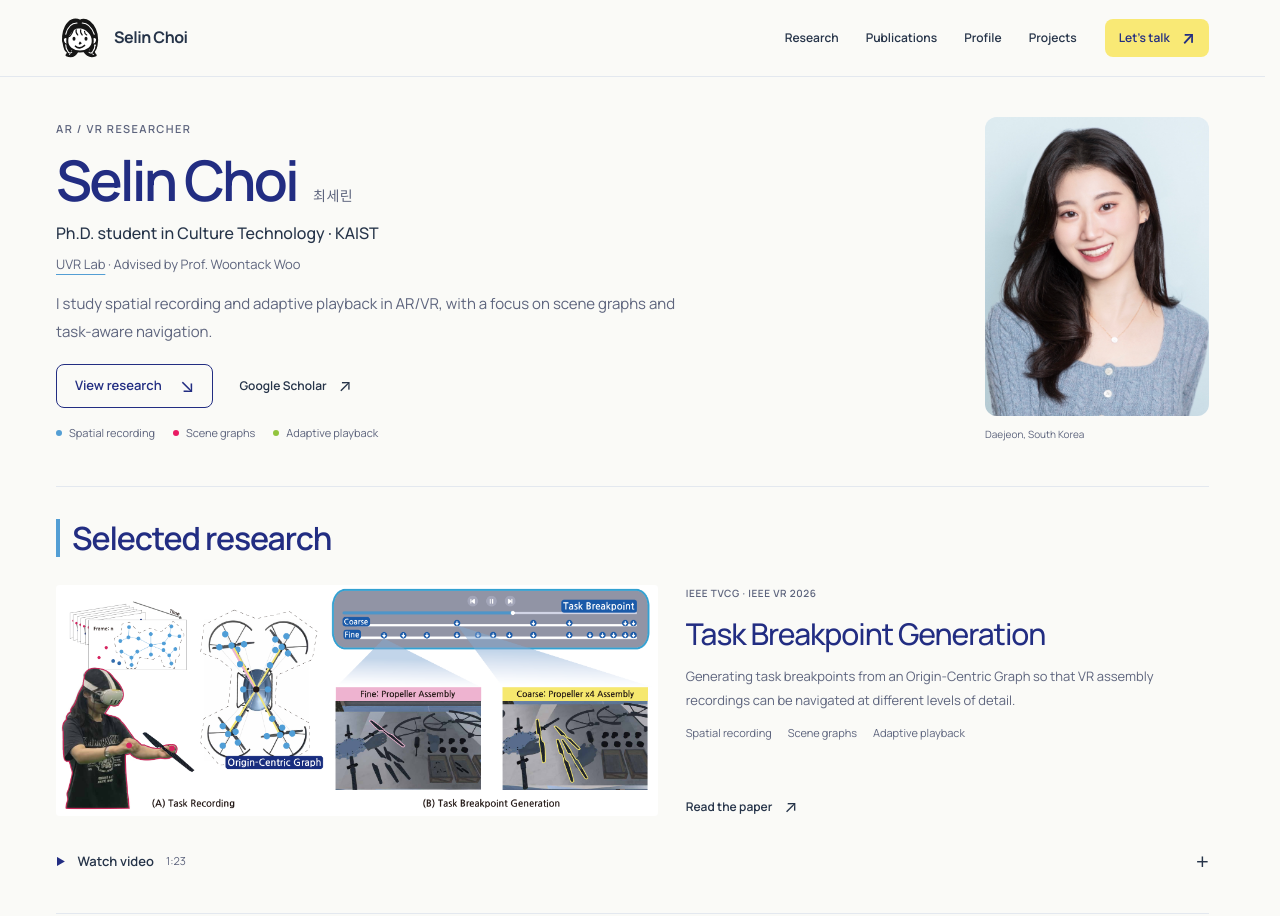
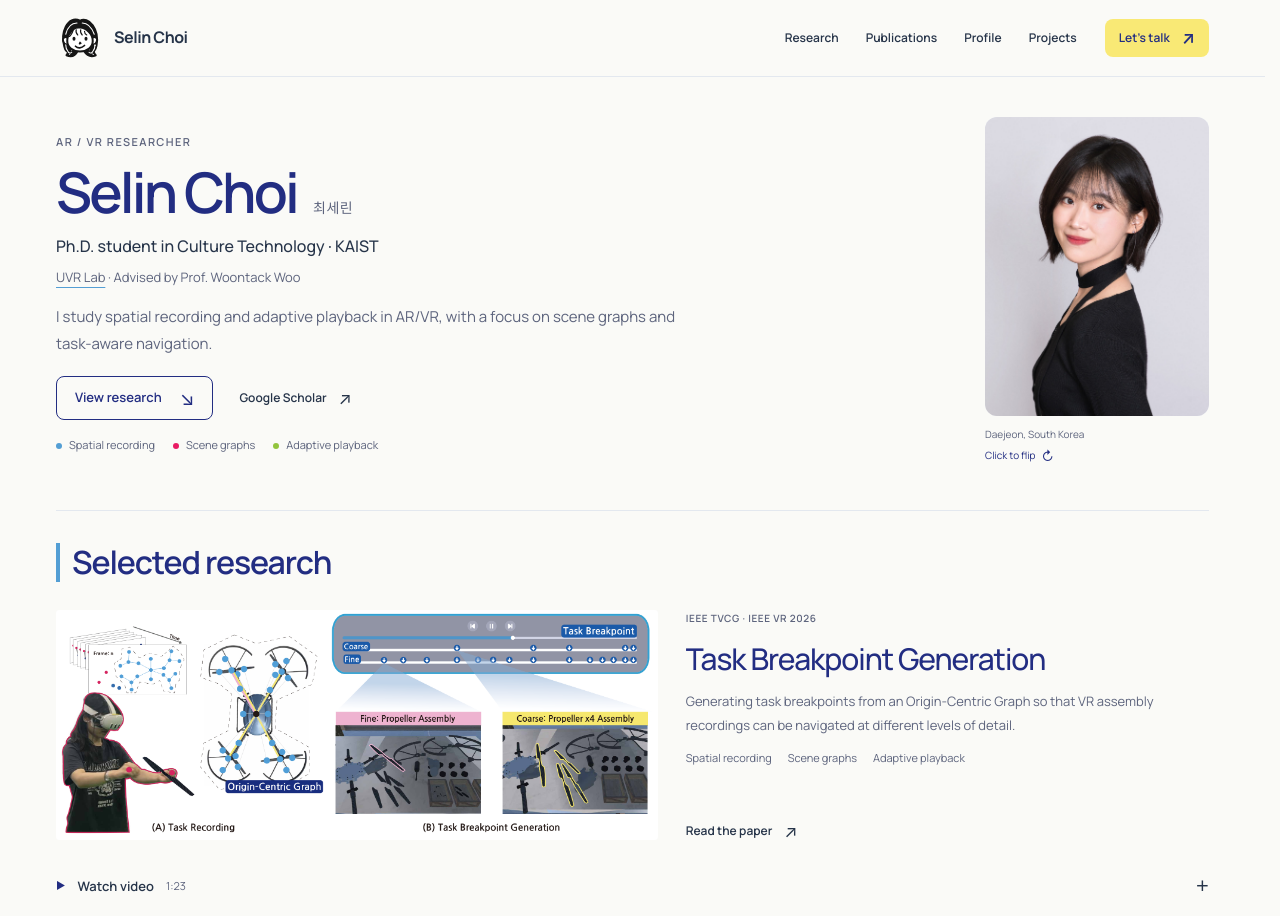
Before and after one commit to seriiin/seriiin.github.io, a website: page index.html in a window 1280 px wide. Shown: the top 916 px of the page. Drawn offline with Linux system fonts and the light colour scheme.

Commit message:
Add new default portrait with click-to-flip alternate photo

```diff
--- a/index.html
+++ b/index.html
@@ -66,10 +66,13 @@
         <div class="research-tags" aria-label="Research interests"><span>Spatial recording</span><span>Scene graphs</span><span>Adaptive playback</span></div>
       </div>
       <figure class="portrait-block">
-        <div class="portrait-frame">
-          <img class="portrait" src="assets/selin-choi.jpg" width="1245" height="1660" alt="Portrait of Selin Choi" fetchpriority="high">
-        </div>
-        <figcaption>Daejeon, South Korea</figcaption>
+        <button class="portrait-frame portrait-flip" type="button" aria-label="Show alternate portrait of Selin Choi" aria-pressed="false" aria-describedby="portrait-hint" disabled>
+          <span class="portrait-card">
+            <span class="portrait-face portrait-front" aria-hidden="false"><img class="portrait" src="assets/selin-choi-studio.jpg" width="1000" height="1250" alt="Selin Choi with short hair, wearing a black top" fetchpriority="high"></span>
+            <span class="portrait-face portrait-back" aria-hidden="true"><img class="portrait" src="assets/selin-choi.jpg" width="1245" height="1660" alt="Selin Choi with long hair, wearing a blue cardigan" loading="lazy" decoding="async"></span>
+          </span>
+        </button>
+        <figcaption>Daejeon, South Korea<span class="portrait-hint" id="portrait-hint" hidden>Click to flip <span aria-hidden="true">↻</span></span></figcaption>
       </figure>
     </section>
 
--- a/main.js
+++ b/main.js
@@ -94,6 +94,21 @@ if ("IntersectionObserver" in window) {
 const year = document.querySelector("#copyright-year");
 if (year) year.textContent = String(new Date().getFullYear());
 
+const portraitFlip = document.querySelector(".portrait-flip");
+const portraitFront = document.querySelector(".portrait-front");
+const portraitBack = document.querySelector(".portrait-back");
+const portraitHint = document.querySelector("#portrait-hint");
+if (portraitFlip && portraitFront && portraitBack) {
+  portraitFlip.addEventListener("click", () => {
+    const showAlternate = portraitFlip.getAttribute("aria-pressed") !== "true";
+    portraitFlip.setAttribute("aria-pressed", String(showAlternate));
+    portraitFront.setAttribute("aria-hidden", String(showAlternate));
+    portraitBack.setAttribute("aria-hidden", String(!showAlternate));
+  });
+  portraitFlip.disabled = false;
+  if (portraitHint) portraitHint.hidden = false;
+}
+
 const videoPanels = [...document.querySelectorAll(".research-video")];
 const portfolioVideos = [...document.querySelectorAll("video")];
 videoPanels.forEach((panel) => {
--- a/styles.css
+++ b/styles.css
@@ -62,6 +62,15 @@ h1 { margin-block: 10px 8px; font-size: 56px; line-height: 1.15; letter-spacing:
 .portrait-frame { display: block; overflow: hidden; border-radius: 12px; background: var(--soft); }
 .portrait { width: 100%; aspect-ratio: 3 / 4; object-fit: cover; }
 .portrait-block figcaption { margin-top: 10px; color: var(--muted); font-size: 10px; line-height: 1.6; }
+.portrait-flip { position: relative; width: 100%; aspect-ratio: 3 / 4; padding: 0; border: 0; overflow: visible; background: transparent; color: inherit; perspective: 1000px; touch-action: manipulation; }
+.portrait-flip:disabled { cursor: default; }
+.portrait-card { position: absolute; inset: 0; display: block; border-radius: inherit; transform-style: preserve-3d; transition: transform .65s cubic-bezier(.2,.65,.3,1); }
+.portrait-face { position: absolute; inset: 0; display: block; overflow: hidden; border-radius: inherit; background: var(--soft); -webkit-backface-visibility: hidden; backface-visibility: hidden; }
+.portrait-face .portrait { height: 100%; }
+.portrait-back { transform: rotateY(180deg); }
+.portrait-flip[aria-pressed="true"] .portrait-card { transform: rotateY(180deg); }
+.portrait-hint { display: block; margin-top: 4px; color: var(--blue); }
+.portrait-hint span { display: inline-block; margin-left: 4px; font-size: 13px; vertical-align: middle; }
 .intro, .affiliation { max-width: 640px; color: var(--muted); font-size: 15px; line-height: 1.85; }
 .intro { margin-top: 14px; }
 .affiliation { margin-top: 5px; font-size: 13px; }
@@ -352,6 +361,8 @@ h2 { font-size: 32px; letter-spacing: -.035em; font-weight: 600; line-height: 1.
   .hero { grid-template-columns: minmax(0,1fr) 110px; gap: 30px; padding-block: 10px 25px; }
   h1 { font-size: 30pt; }
   .portrait-frame { width: 100%; border-radius: 0; }
+  .portrait-card { transform: none !important; }
+  .portrait-back, .portrait-hint { display: none !important; }
   .section { padding-block: 30px; }
   #research { padding-top: 30px; }
   h2 { font-size: 27pt; }
```
Also changed, not shown: SOURCES.md (+3 -1 lines), README.md, assets/selin-choi-studio.jpg (added).
